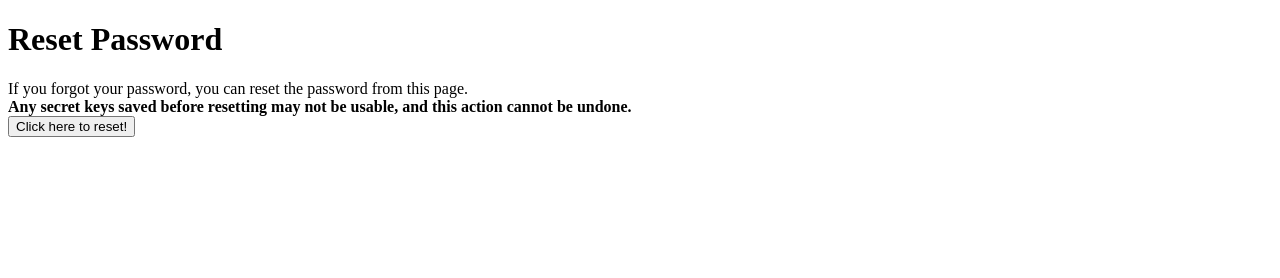
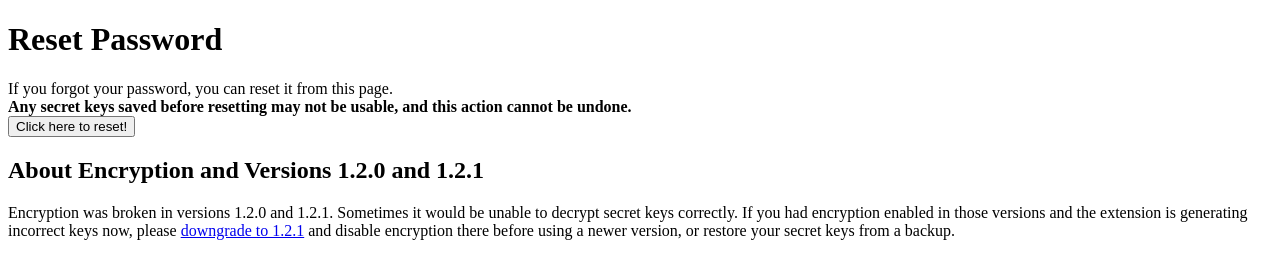
Before and after one commit to Rayquaza01/authenticator, a browser extension: page extension/reset.html in a window 1280 px wide. Drawn offline with Linux system fonts and the light colour scheme.

Commit message:
1.2.0-1 warning, version bump

```diff
--- a/extension/reset.html
+++ b/extension/reset.html
@@ -6,10 +6,12 @@
     </head>
     <body>
         <h1>Reset Password</h1>
-        If you forgot your password, you can reset the password from this page.<br>
+        If you forgot your password, you can reset it from this page.<br>
         <b>Any secret keys saved before resetting may not be usable, and this action cannot be undone.</b><br>
         <button id="reset">Click here to reset!</button><br>
         <span hidden>The password has been removed. You can set a new password from the options page. You can close this page.</span>
+        <h2>About Encryption and Versions 1.2.0 and 1.2.1</h2>
+        Encryption was broken in versions 1.2.0 and 1.2.1. Sometimes it would be unable to decrypt secret keys correctly. If you had encryption enabled in those versions and the extension is generating incorrect keys now, please <a href="https://addons.mozilla.org/en-US/firefox/addon/two-factor-authenticator/versions/1.2.1" target="_blank">downgrade to 1.2.1</a> and disable encryption there before using a newer version, or restore your secret keys from a backup.
         <script src="sha256.js"></script>
         <script src="crypt.js"></script>
         <script src="reset.js"></script>
```
Also changed, not shown: extension/manifest.json.
